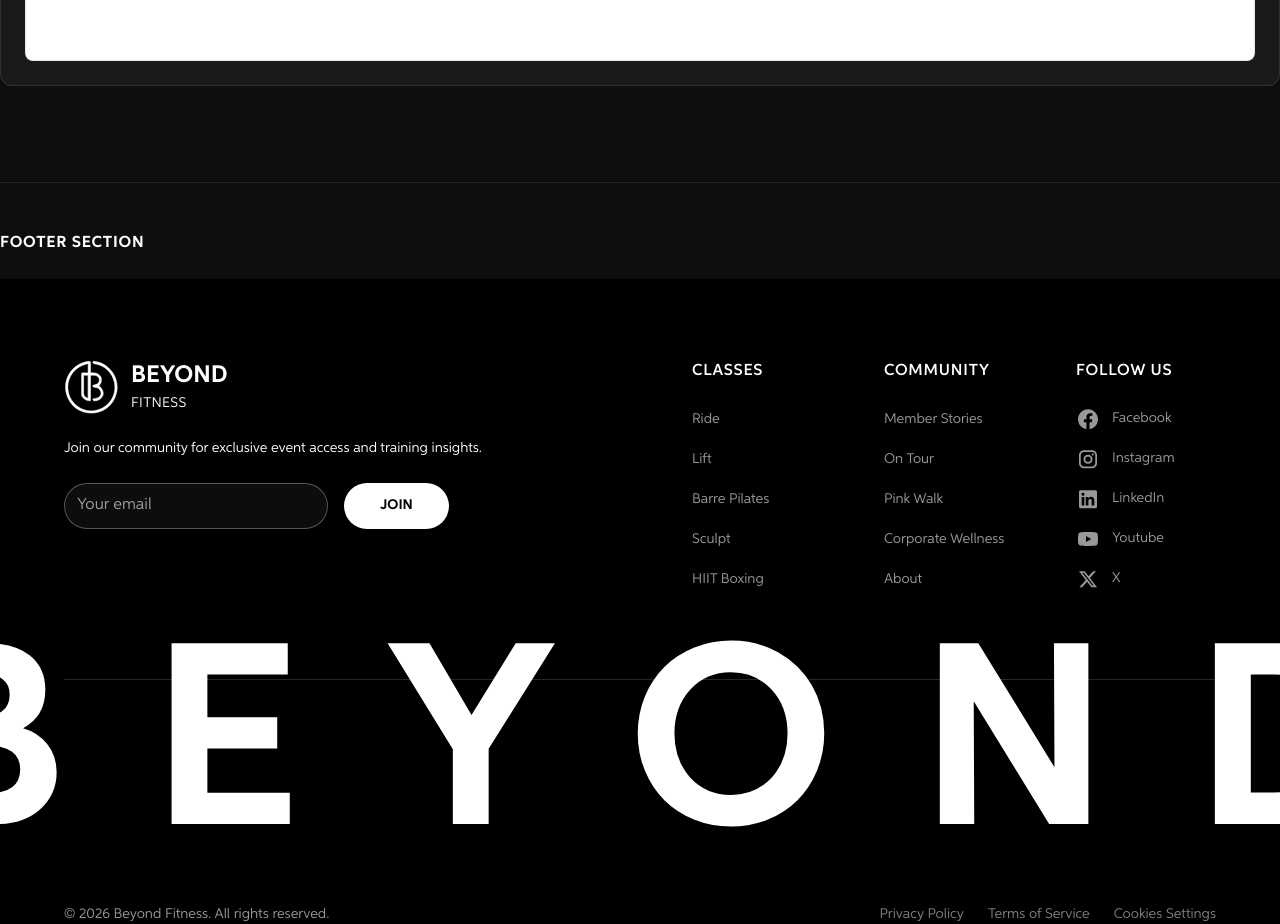
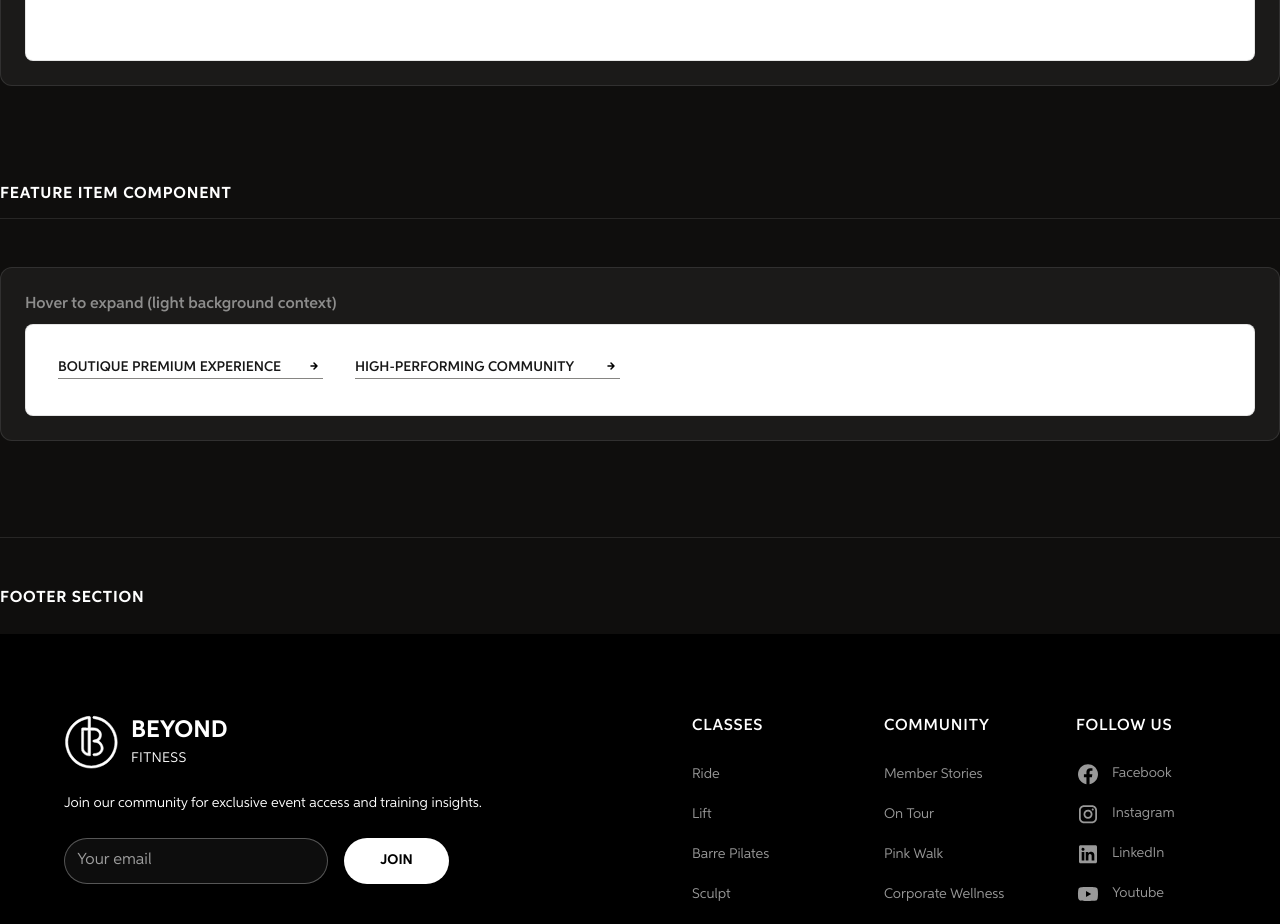
Before and after one commit to mannie55/Beyond-Fitness, a Next.js app: page /design-system in a window 1280 px wide. Shown: the part 5580-6504 px from the top of the page. Built offline with nearby package versions, Linux system fonts and the light colour scheme.

Commit message:
feat(features): create FeatureItem hover-expand accordion with arrow rotation

```diff
--- a/app/design-system/page.tsx
+++ b/app/design-system/page.tsx
@@ -4,6 +4,7 @@ import Banner from "@/components/ui/Banner";
 import Navbar from "@/components/Navbar";
 import ClassCard from "@/components/ui/ClassCard";
 import StatsBar from "@/components/ui/StatsBar";
+import FeatureItem from "@/components/ui/FeatureItem";
 
 export default function DesignSystemPage() {
   const primitiveColors = [
@@ -313,7 +314,29 @@ export default function DesignSystemPage() {
         </div>
       </section>
 
-      {/* 7. Footer Showcase */}
+      {/* 7. FeatureItem Showcase */}
+      <section className="px-padding-global py-12 max-w-container-large mx-auto flex flex-col gap-6">
+        <h2 className="text-heading-4 font-bold border-b border-white/10 pb-3 mb-6 text-white uppercase tracking-wider">
+          Feature Item Component
+        </h2>
+        <div className="bg-white/5 rounded-xl border border-white/10 p-6 flex flex-col gap-6">
+          <div className="flex flex-col gap-2">
+            <span className="text-text-small text-white/50 font-semibold">Hover to expand (light background context)</span>
+            <div className="bg-white rounded-lg border border-black/10 p-8 flex gap-[32px] flex-wrap">
+              <FeatureItem
+                title="BOUTIQUE PREMIUM EXPERIENCE"
+                description="Curated classes, immersive spaces and intentional design — every detail is considered."
+              />
+              <FeatureItem
+                title="HIGH-PERFORMING COMMUNITY"
+                description="A network of driven individuals pushing each other toward their best."
+              />
+            </div>
+          </div>
+        </div>
+      </section>
+
+      {/* 8. Footer Showcase */}
       <section className="w-full mt-12 border-t border-white/10 pt-12">
         <div className="px-padding-global max-w-container-large mx-auto mb-6">
           <h2 className="text-heading-4 font-bold text-white uppercase tracking-wider">
--- /dev/null
+++ b/components/ui/FeatureItem.tsx
@@ -0,0 +1,60 @@
+"use client";
+
+import { useState } from "react";
+
+interface FeatureItemProps {
+  title: string;
+  description: string;
+}
+
+export default function FeatureItem({ title, description }: FeatureItemProps) {
+  const [isOpen, setIsOpen] = useState(false);
+
+  return (
+    <div
+      className={`w-[265px] flex justify-start items-start gap-[16px] transition-all duration-300 ${
+        isOpen ? "p-[8px] bg-[#FEF6DF]" : "p-0 bg-transparent"
+      }`}
+      onMouseEnter={() => setIsOpen(true)}
+      onMouseLeave={() => setIsOpen(false)}
+    >
+      <div className="flex-1 flex flex-col justify-start items-start gap-[4px]">
+        {/* Header row: title + arrow */}
+        <div className="self-stretch h-[22px] border-b border-[color:var(--color-neutral,#868582)] flex justify-between items-start">
+          <span className="text-[#171717] text-[14px] font-[550] leading-[21px] font-sans">
+            {title}
+          </span>
+          {/* Arrow icon — points right by default, rotates 45° on hover */}
+          <svg
+            width="18"
+            height="18"
+            viewBox="0 0 18 18"
+            fill="none"
+            className={`flex-shrink-0 transition-transform duration-300 ${
+              isOpen ? "rotate-45" : "rotate-0"
+            }`}
+          >
+            <path
+              d="M6 9H12M12 9L9 6M12 9L9 12"
+              stroke="black"
+              strokeWidth="1.5"
+              strokeLinecap="round"
+              strokeLinejoin="round"
+            />
+          </svg>
+        </div>
+
+        {/* Expandable description content */}
+        <div
+          className={`self-stretch overflow-hidden transition-all duration-300 ${
+            isOpen ? "max-h-[200px] opacity-100 pb-[1px]" : "max-h-0 opacity-0"
+          }`}
+        >
+          <p className="text-[color:var(--color-neutral,#868582)] text-[14px] font-normal leading-[21px] font-sans">
+            {description}
+          </p>
+        </div>
+      </div>
+    </div>
+  );
+}
```
Also changed, not shown: 1 other file (tests, documents, lock files or other folders).
